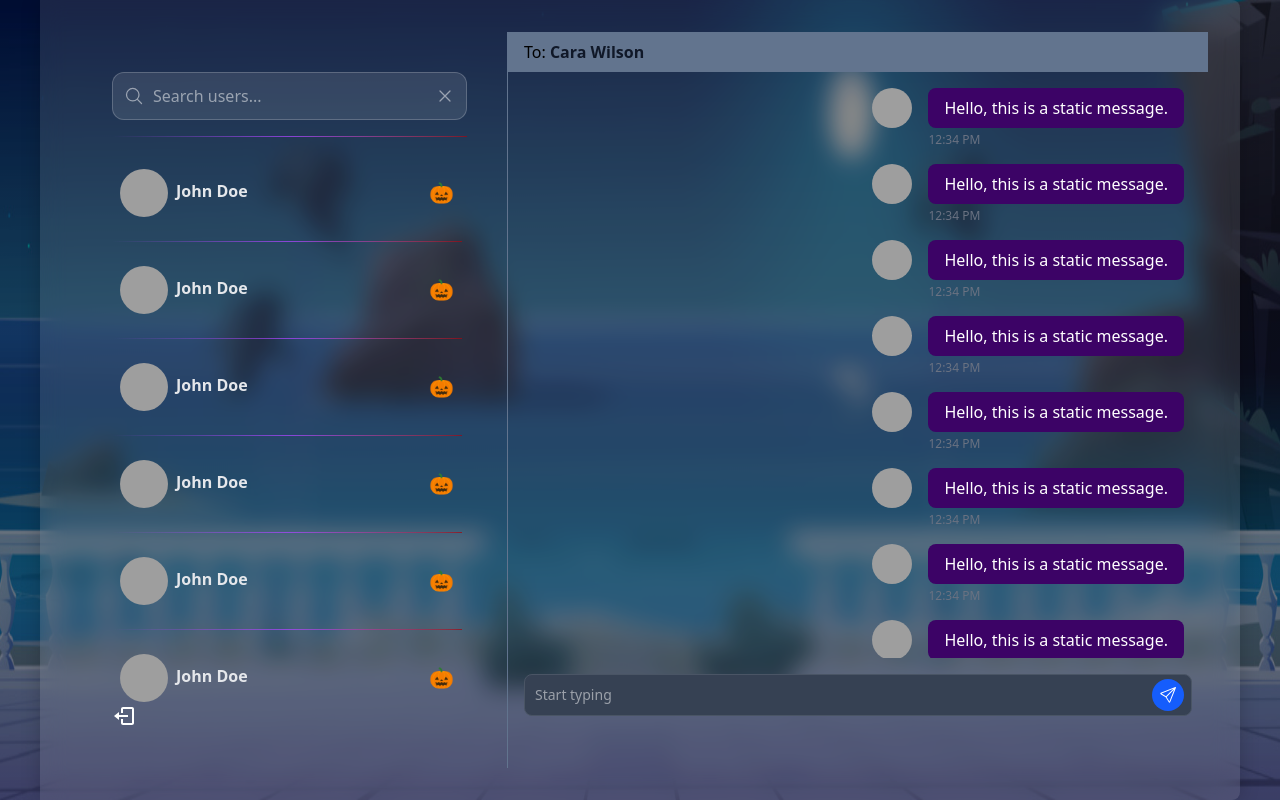
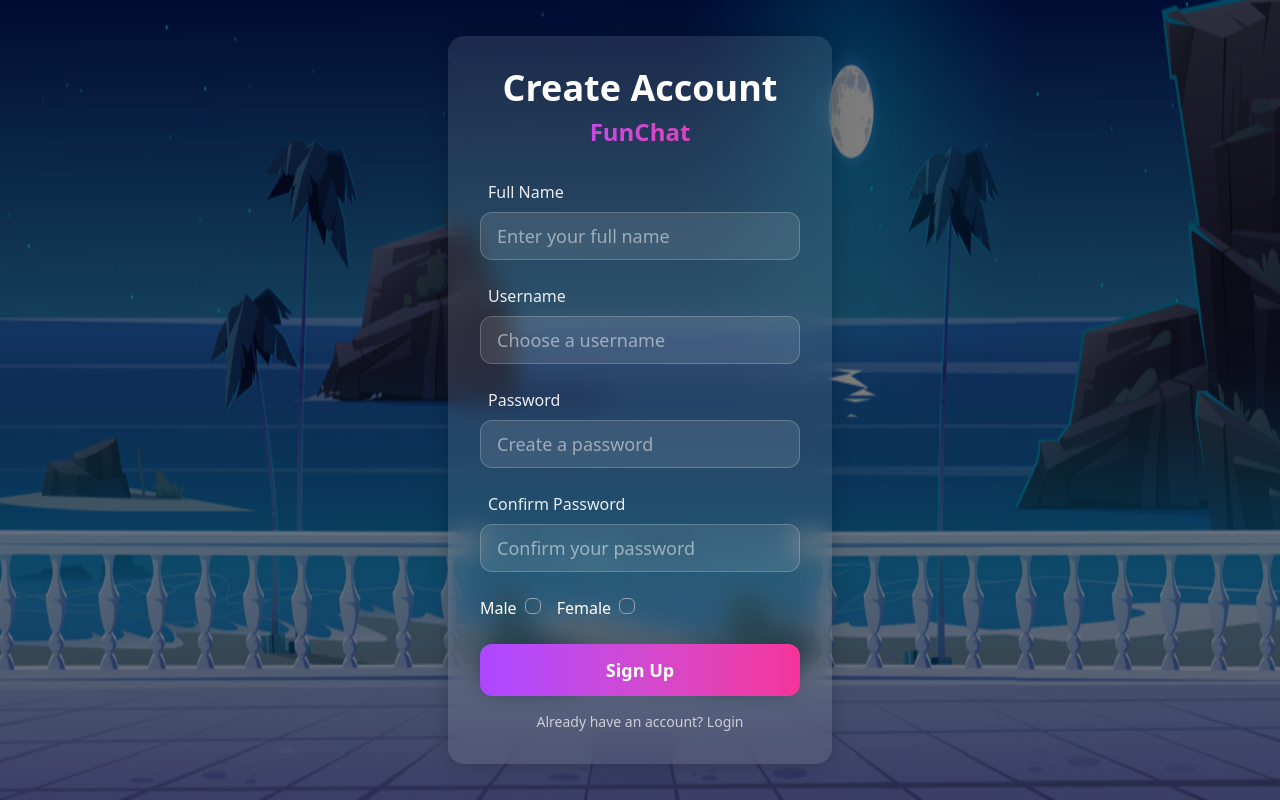
Before and after one commit to shivani091995/FunChat, a React (Vite) app in the folder frontend/: page /signup in a window 1280 px wide. Built offline with nearby package versions, Linux system fonts and the light colour scheme; grey boxes are pictures that could not be loaded.

Commit message:
UI changes for the chat window

```diff
--- a/frontend/package.json
+++ b/frontend/package.json
@@ -13,6 +13,7 @@
     "@tailwindcss/vite": "^4.0.5",
     "react": "^18.3.1",
     "react-dom": "^18.3.1",
+    "react-hot-toast": "^2.5.2",
     "react-icons": "^5.4.0",
     "react-router-dom": "^7.1.5"
   },
@@ -31,6 +32,6 @@
     "tailwindcss": "^4.0.6",
     "typescript": "~5.6.2",
     "typescript-eslint": "^8.18.2",
-    "vite": "^6.0.5"
+    "vite": "^6.1.1"
   }
 }
--- a/frontend/src/App.tsx
+++ b/frontend/src/App.tsx
@@ -2,11 +2,16 @@ import Login from "./pages/login/Login";
 import "./App.css";
 import SignUp from "./pages/signup/SignUp";
 import Home from "./pages/home/Home";
+import { Route, Routes } from "react-router-dom";
 
 function App() {
   return (
     <div className='main-container'>
-      <Home/>
+      <Routes>
+        <Route path="/" element={<Home/>} />
+        <Route path="/login" element={<Login/>} />
+        <Route path="/signup" element={<SignUp/>} />
+      </Routes>
     </div>
   );
 }
--- a/frontend/src/components/messages/Messages.tsx
+++ b/frontend/src/components/messages/Messages.tsx
@@ -1,21 +1,21 @@
-import SingleMessage from "./SingleMessage"
+import SingleMessage from "./SingleMessage";
 
 const Messages = () => {
   return (
-    <div className="px-4 flex flex-col items-end">
-        <SingleMessage/>
-        <SingleMessage/>
-        <SingleMessage/>
-        <SingleMessage/>
-        <SingleMessage/>
-        <SingleMessage/>
-        <SingleMessage/>
-        <SingleMessage/>
-        <SingleMessage/>
-        <SingleMessage/>
+    <div className="px-4 flex flex-col">
+      <SingleMessage
+        message="Hello, this is a left message"
+        timestamp="12:34 PM"
+        avatarUrl="https://cdn0.iconfinder.com/data/icons/communication-line-10/24/account_profile_user_contact_person_avatar_placeholder-512.png"
+      />
+      <SingleMessage
+        isEnd={true}
+        message="Hello, this is a right message"
+        timestamp="12:35 PM"
+        avatarUrl="https://cdn0.iconfinder.com/data/icons/communication-line-10/24/account_profile_user_contact_person_avatar_placeholder-512.png"
+      />
+    </div>
+  );
+};
 
-    </div>
-  )
-}
-
-export default Messages
+export default Messages;
--- a/frontend/src/components/messages/SingleMessage.tsx
+++ b/frontend/src/components/messages/SingleMessage.tsx
@@ -1,29 +1,38 @@
+interface SingleMessageProps {
+  isEnd?: boolean;
+  message: string;
+  timestamp: string;
+  avatarUrl: string;
+}
 
-
-const SingleMessage = () => {
+const SingleMessage: React.FC<SingleMessageProps> = ({
+  isEnd = false,
+  message,
+  timestamp,
+  avatarUrl
+}) => {
   return (
-        <div className="flex items-start space-x-4 p-2">
+    <div className={`flex items-start space-x-4 p-2 w-full ${isEnd ? 'flex-row-reverse space-x-reverse' : 'flex-row'}`}>
       {/* Profile Image */}
       <div className="flex-shrink-0">
         <img
           className="w-10 h-10 rounded-full"
-              src="https://cdn0.iconfinder.com/data/icons/communication-line-10/24/account_profile_user_contact_person_avatar_placeholder-512.png"
+          src={avatarUrl}
           alt="User Avatar"
         />
       </div>
 
       {/* Chat Bubble and Footer */}
-          <div className="flex-1">
-            <div className="inline-block px-4 py-2 rounded-lg text-white bg-purple-950">
-              Hello, this is a static message.
+      <div className={`flex flex-col ${isEnd ? 'items-end' : 'items-start'}`}>
+        <div className="max-w-[80%] px-4 py-2 rounded-lg text-white bg-purple-950">
+          {message}
         </div>
-            <div className="mt-1 text-xs text-gray-500 flex items-center">
-              12:34 PM
+        <div className="mt-1 text-xs text-gray-500">
+          {timestamp}
         </div>
       </div>
     </div>
   );
+};
 
-}
-
-export default SingleMessage
+export default SingleMessage;
--- /dev/null
+++ b/frontend/src/hooks/useSignup.tsx
@@ -0,0 +1,25 @@
+import { useState } from "react"
+
+
+type SignUpInputs = {
+    fullName: string;
+    username: string;
+    password: string;
+    confirmPassword: string;
+    gender: string;
+}
+
+
+const useSignup = () => {
+  const [loading, setLoading] = useState(false);
+
+  const signup = async (inputs: SignUpInputs) => {
+    try {
+
+    } catch (error) {
+
+    }
+  }
+}
+
+export default useSignup
--- a/frontend/src/pages/login/Login.tsx
+++ b/frontend/src/pages/login/Login.tsx
@@ -1,3 +1,5 @@
+import { Link } from "react-router-dom";
+
 const Login = () => {
   return (
     <div className="flex flex-col items-center justify-center min-w-96 mx-auto">
@@ -47,13 +49,13 @@ const Login = () => {
               Login
             </button>
 
-            <a
-              href="#"
+            <Link
+              to={'/signup'}
               className="text-center text-white/70 hover:text-purple-400
                 transition-colors duration-300 text-sm"
             >
               Don't have an account? Sign up
-            </a>
+            </Link>
           </div>
         </form>
       </div>
--- /dev/null
+++ b/frontend/src/pages/signup/GenderCheckbox.tsx
@@ -0,0 +1,53 @@
+const GenderCheckbox = ({
+    selectedGender,
+    onCheckboxChange,
+  }: {
+    selectedGender: string;
+    onCheckboxChange: (gender: "male" | "female") => void;
+  }) => {
+    return (
+      <div className="flex gap-4">
+        {/* Added gap between checkboxes */}
+        <div className="form-control">
+          <label
+            className={`label gap-4 cursor-pointer hover:opacity-80 transition ${
+              selectedGender === "male" ? "selected" : ""
+            }`}
+          >
+            <span className="label-text text-white pr-2">Male</span>
+            <input
+              type="checkbox"
+              className="w-4 h-4 rounded-md border border-gray-400
+                  checked:bg-blue-500 checked:border-blue-500
+                  transition-all duration-200 ease-in-out
+                  cursor-pointer focus:outline-none focus:ring-2 focus:ring-blue-200
+                  appearance-none"
+              checked={selectedGender === "male"}
+              onChange={() => onCheckboxChange("male")}
+            />
+          </label>
+        </div>
+        <div className="form-control">
+          <label
+            className={`label gap-2 cursor-pointer hover:opacity-80 transition ${
+              selectedGender === "female" ? "selected" : ""
+            }`}
+          >
+            <span className="label-text text-white pr-2">Female</span>
+            <input
+              type="checkbox"
+              className="w-4 h-4 rounded-md border border-gray-400
+                  checked:bg-blue-500 checked:border-blue-500
+                  transition-all duration-200 ease-in-out
+                  cursor-pointer focus:outline-none focus:ring-2 focus:ring-blue-200
+                  appearance-none"
+              checked={selectedGender === "female"}
+              onChange={() => onCheckboxChange("female")}
+            />
+          </label>
+        </div>
+      </div>
+    );
+  };
+
+  export default GenderCheckbox;
--- a/frontend/src/pages/signup/SignUp.tsx
+++ b/frontend/src/pages/signup/SignUp.tsx
@@ -1,6 +1,33 @@
+import React, { useState } from "react";
+import { Link } from "react-router-dom";
+import GenderCheckbox from "./GenderCheckbox";
 
 
 const SignUp = () => {
+
+  const [inputs, setInputs] = useState({
+		fullName: "",
+		username: "",
+		password: "",
+		confirmPassword: "",
+		gender: "",
+	});
+
+  const handleSubmit = async (e: React.FormEvent) => {
+    e.preventDefault();
+    //await signup(inputs);
+
+  }
+
+  const handleCheckboxChange = (gender: "male" | "female") => {
+		setInputs({ ...inputs, gender });
+	};
+
+
+
+
+
+
   return (
     <div className="flex flex-col items-center justify-center min-w-96 mx-auto">
       <div className="w-full p-8 rounded-2xl shadow-[0_0_20px_rgba(0,0,0,0.2)] bg-white/10 backdrop-filter backdrop-blur-md">
@@ -11,12 +38,14 @@ const SignUp = () => {
           </span>
         </h1>
 
-        <form className="space-y-6">
+        <form onSubmit={handleSubmit} className="space-y-6">
           <div className="space-y-2">
             <label className="flex items-center text-white/90 font-medium pl-2">
               Full Name
             </label>
             <input
+              value={inputs.fullName}
+              onChange={(e) => setInputs({...inputs, fullName: e.target.value})}
               type="text"
               placeholder="Enter your full name"
               className="w-full h-12 px-4 text-lg bg-white/10 border border-white/20 rounded-xl
@@ -35,6 +64,8 @@ const SignUp = () => {
               className="w-full h-12 px-4 text-lg bg-white/10 border border-white/20 rounded-xl
                 focus:outline-none focus:border-purple-500 focus:ring-2 focus:ring-purple-500/30
                 text-white placeholder-white/50 transition-all duration-300"
+                value={inputs.username}
+							onChange={(e) => setInputs({ ...inputs, username: e.target.value })}
             />
           </div>
 
@@ -48,6 +79,8 @@ const SignUp = () => {
               className="w-full h-12 px-4 text-lg bg-white/10 border border-white/20 rounded-xl
                 focus:outline-none focus:border-purple-500 focus:ring-2 focus:ring-purple-500/30
                 text-white placeholder-white/50 transition-all duration-300"
+                value={inputs.password}
+							onChange={(e) => setInputs({ ...inputs, password: e.target.value })}
             />
           </div>
 
@@ -61,10 +94,12 @@ const SignUp = () => {
               className="w-full h-12 px-4 text-lg bg-white/10 border border-white/20 rounded-xl
                 focus:outline-none focus:border-purple-500 focus:ring-2 focus:ring-purple-500/30
                 text-white placeholder-white/50 transition-all duration-300"
+                value={inputs.confirmPassword}
+							onChange={(e) => setInputs({ ...inputs, confirmPassword: e.target.value })}
             />
           </div>
 
-          <div className="space-y-2">
+          {/* <div className="space-y-2">
             <label className="flex items-center text-white/90 font-medium pl-2">
               Gender
             </label>
@@ -88,7 +123,8 @@ const SignUp = () => {
                 <span className="text-white">Female</span>
               </label>
             </div>
-          </div>
+          </div> */}
+          <GenderCheckbox selectedGender={inputs.gender} onCheckboxChange={handleCheckboxChange} />
 
           <div className="flex flex-col space-y-4">
             <button
@@ -101,13 +137,13 @@ const SignUp = () => {
               Sign Up
             </button>
 
-            <a
-              href="#"
+            <Link
+              to={'/login'}
               className="text-center text-white/70 hover:text-purple-400
                 transition-colors duration-300 text-sm"
             >
               Already have an account? Login
-            </a>
+            </Link>
           </div>
         </form>
       </div>
```
Also changed, not shown: 1 other file (tests, documents, lock files or other folders). Lines whose indentation alone changed are shown as unchanged.
